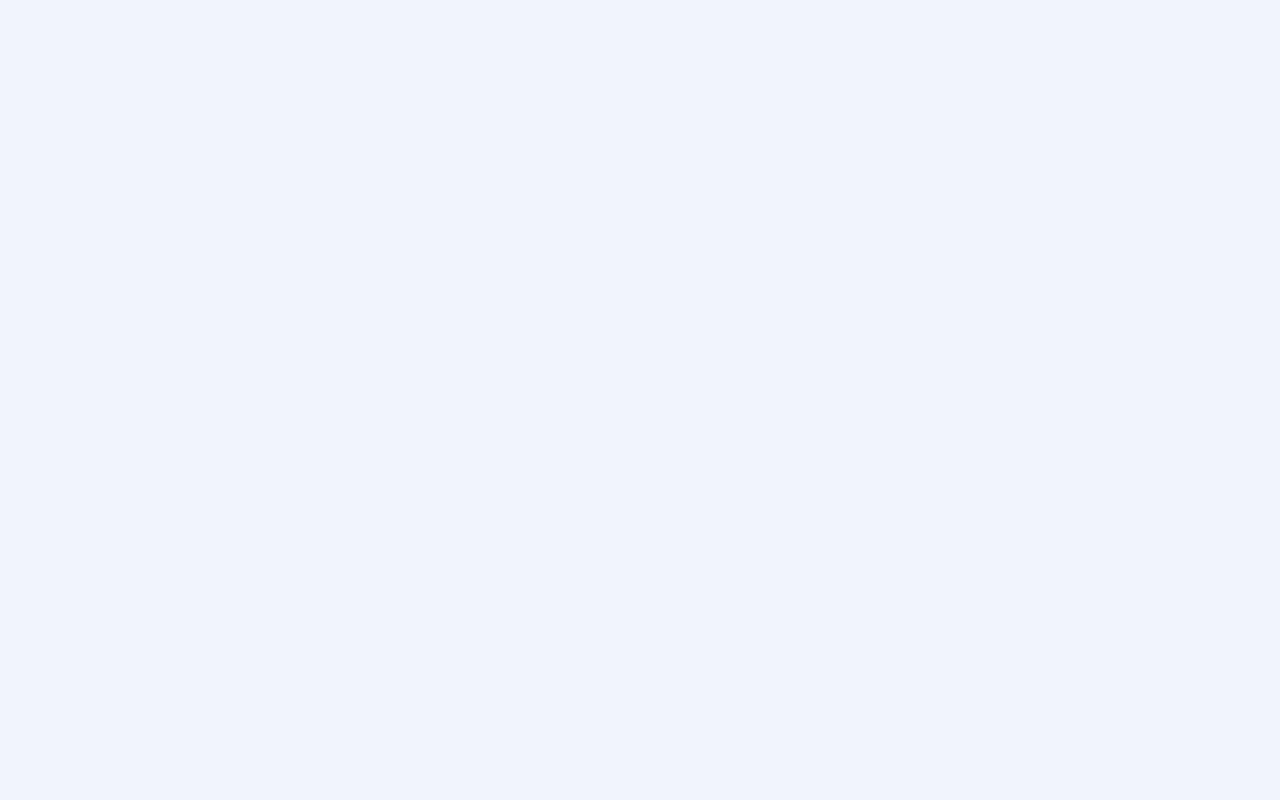
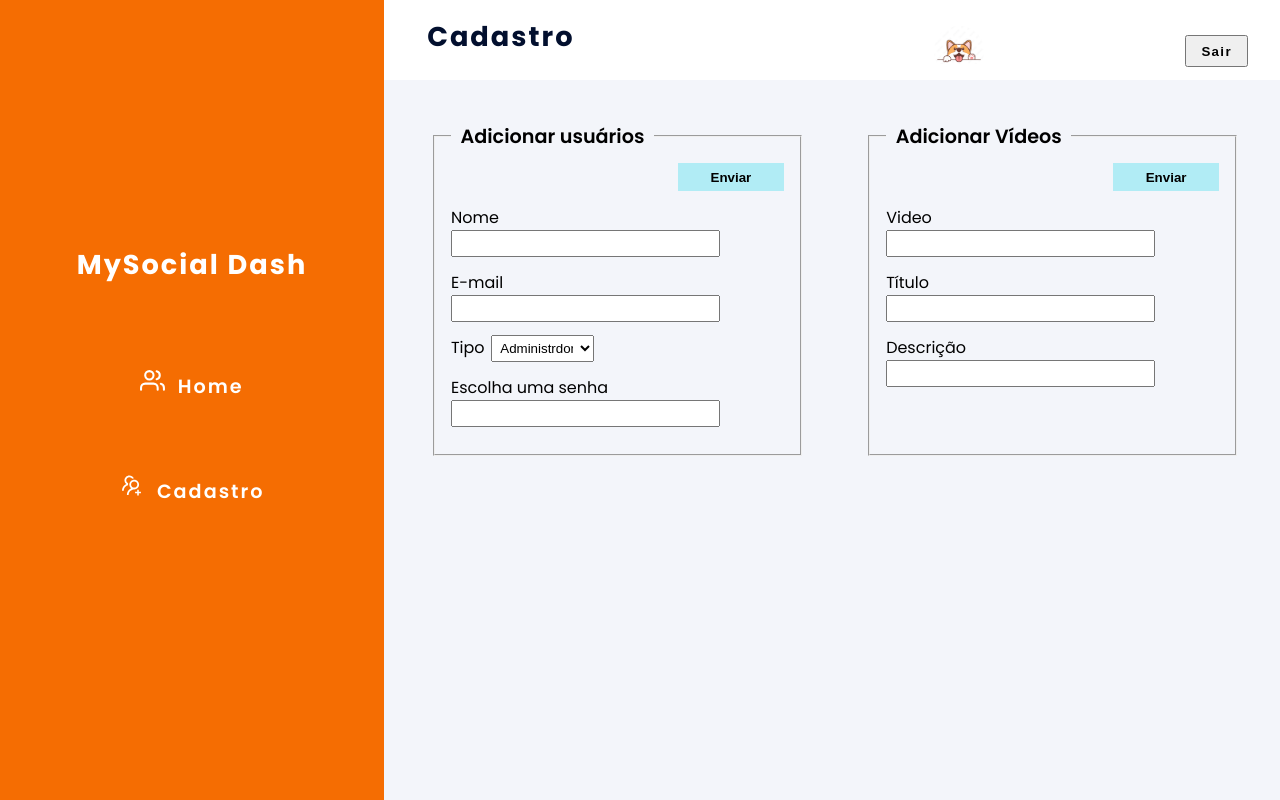
Before and after one commit to araujoleonardo310/MySocial-Dash, a React (Create React App) app in the folder frontend/: page /cadastro in a window 1280 px wide. Before the commit this address led to /. Built offline with nearby package versions, Linux system fonts and the light colour scheme; sample sign-in values are in the browser's storage.

Commit message:
Verificação de login

```diff
--- a/frontend/src/App.js
+++ b/frontend/src/App.js
@@ -2,6 +2,7 @@ import React from "react";
 import Routes from "./Routes";
 
 const App = () => {
+  console.log(localStorage.getItem("token"));
   return <Routes />;
 };
 
--- a/frontend/src/Routes/Root/Auth/index.js
+++ b/frontend/src/Routes/Root/Auth/index.js
@@ -1,9 +1,9 @@
-const STORAGE_KEY = undefined;
+const STORAGE_KEY = "token";
 
-const isLogged = () => !!localStorage.getItem(STORAGE_KEY);
+const isLogged = () => localStorage.getItem(STORAGE_KEY);
 
 const LoginSignIn = (token) => localStorage.setItem(STORAGE_KEY, token);
 
 const LoginOut = () => localStorage.removeItem(STORAGE_KEY);
 
-export { LoginSignIn, LoginOut, isLogged, STORAGE_KEY };
+export { LoginSignIn, LoginOut, isLogged };
--- a/frontend/src/pages/Cadastro/index.js
+++ b/frontend/src/pages/Cadastro/index.js
@@ -1,36 +1,73 @@
-import React from "react";
+import React, { useState } from "react";
 import "./style.scss";
 
 import Container from "../../components/Container";
+import RegisterUsersAndVideos from "./services";
 
 const Cadastro = () => {
+  const [UserAndVideo, setUserAndVideo] = useState([{}]);
+
+  const handleRegister = async (event) => {
+    event.preventDefault();
+    const { data } = await RegisterUsersAndVideos.register(UserAndVideo);
+    console.log(data)
+  };
   return (
     <Container
       title="Cadastro"
       children={
         <div className="container__register">
-          <form className="form">
+          <form className="form" onSubmit={handleRegister}>
             <div className="fildset__container">
               <fieldset>
                 <legend>Adicionar usuários</legend>
                 <button className="submit">Enviar</button>
 
                 <label htmlFor="name">Nome</label>
-                <input type="text" id="name" />
+                <input
+                  type="text"
+                  id="name"
+                  onChange={(e) =>
+                    setUserAndVideo({ ...UserAndVideo, name: e.target.value })
+                  }
+                />
 
                 <label htmlFor="email">E-mail</label>
-                <input type="email" id="name" />
+                <input
+                  type="email"
+                  id="name"
+                  onChange={(e) =>
+                    setUserAndVideo({ ...UserAndVideo, email: e.target.value })
+                  }
+                />
 
                 <div>
                   <label htmlFor="typeAccont">Tipo</label>
-                  <select id="typeAccont">
+                  <select
+                    id="typeAccont"
+                    onChange={(e) =>
+                      setUserAndVideo({
+                        ...UserAndVideo,
+                        typeAccont: e.target.value,
+                      })
+                    }
+                  >
                     <option value="administrador">Administrdor</option>
                     <option value="usuario">Usuário</option>
                   </select>
                 </div>
 
                 <label htmlFor="password">Escolha uma senha</label>
-                <input type="password" id="password" />
+                <input
+                  type="password"
+                  id="password"
+                  onChange={(e) =>
+                    setUserAndVideo({
+                      ...UserAndVideo,
+                      password: e.target.value,
+                    })
+                  }
+                />
               </fieldset>
             </div>
 
@@ -40,11 +77,31 @@ const Cadastro = () => {
                 <button className="submit">Enviar</button>
 
                 <label htmlFor="link">Video</label>
-                <input type="url" id="link" />
+                <input
+                  type="url"
+                  id="link"
+                  onChange={(e) =>
+                    setUserAndVideo({ ...UserAndVideo, link: e.target.value })
+                  }
+                />
                 <label htmlFor="title">Título</label>
-                <input type="text" id="title" />
+                <input
+                  type="text"
+                  id="title"
+                  onChange={(e) =>
+                    setUserAndVideo({ ...UserAndVideo, title: e.target.value })
+                  }
+                />
                 <label htmlFor="description">Descrição</label>
-                <input type="description" />
+                <input
+                  type="description"
+                  onChange={(e) =>
+                    setUserAndVideo({
+                      ...UserAndVideo,
+                      description: e.target.value,
+                    })
+                  }
+                />
               </fieldset>
             </div>
           </form>
--- /dev/null
+++ b/frontend/src/pages/Cadastro/services.js
@@ -0,0 +1,9 @@
+import baseApi from "../../services";
+
+class RegisterUsersAndVideos {
+  static register(data) {
+    return baseApi.post("/users", data);
+  }
+}
+
+export default RegisterUsersAndVideos;
--- a/frontend/src/pages/Cadastro/style.scss
+++ b/frontend/src/pages/Cadastro/style.scss
@@ -1,14 +1,15 @@
 .container__register {
   button {
     width: 8em;
+    margin-left: 17em;
 
     bottom: 1em;
-    margin-left: 17em;
     position: relative;
 
     font-weight: 600;
 
-    background: #adf5ee;
+    border: none;
+    background: #b1ecf5;
   }
 
   form {
--- a/frontend/src/pages/Home/index.js
+++ b/frontend/src/pages/Home/index.js
@@ -50,9 +50,9 @@ const Home = () => {
             <h2>Ultimos lançamentos</h2>
             <div className="list__videos">
               {users.map(({ id, link, title, description }) => (
-                <section key={id}>
+                <section key={id} className="card-videos">
                   <div className="video">
-                    <video width="300px" loop="true" controls muted>
+                    <video loop="true" controls muted className="video-styled">
                       <source src={link} type="video/mp4" />
                     </video>
                   </div>
--- a/frontend/src/pages/Home/style.scss
+++ b/frontend/src/pages/Home/style.scss
@@ -1,5 +1,6 @@
 .container__table {
   width: 100%;
+  max-height: 30vh;
   padding: 1em;
   margin-top: 2em;
   border-radius: 3%;
@@ -15,8 +16,8 @@
 }
 
 table {
- padding: 2em;
- width: 100%;
+  padding: 2em;
+  width: 100%;
 }
 
 th {
@@ -49,16 +50,26 @@ td {
   }
 
   .list__videos {
-    display: flex;
-  }
-  section {
-    width: 37vw;
-    height: 25vh;
-
-    padding: 0.5em;
+    width: 100%;
+    height: 100%;
 
     display: flex;
-    align-items: center;
+    flex-wrap: wrap;
+  }
+
+  .card-videos {
+    width: 30%;
+
+    margin-right: 1rem;
+    margin-bottom: 1rem;
+
+    background-color: white;
+
+    .video {
+      .video-styled {
+        width: 100%;
+      }
+    }
 
     .descriptions {
       margin-left: 1em;
```
Also changed, not shown: 1 other file (tests, documents, lock files or other folders).
